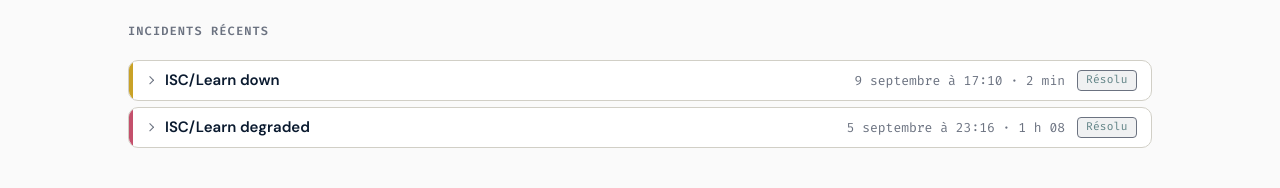
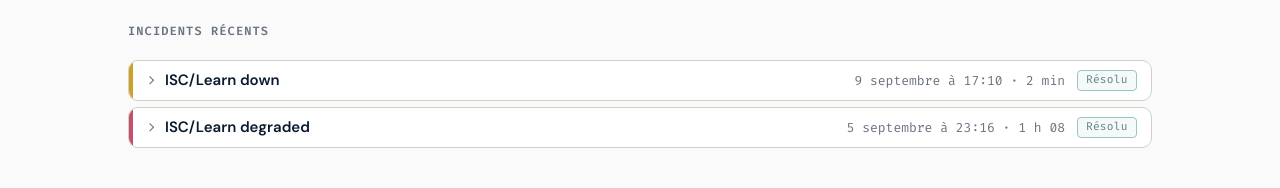
Before and after one commit to ISC-HEI/isc-uptime, a website built with Vite: page index.html in a window 1280 px wide. Shown: the part 948-1136 px from the top of the page. Built offline with nearby package versions, Linux system fonts and the light colour scheme; no server answers.

Commit message:
Correction of CSS

```diff
--- a/src/style.css
+++ b/src/style.css
@@ -621,7 +621,7 @@ h3.group {
 }
 
 .pill-phase.phase-resolved {
-  --pill-c: var(--ok 28%);
+  --pill-c: var(--ok);
   color: color-mix(in srgb, var(--ok) 60%, var(--ink));
 }
 
```
